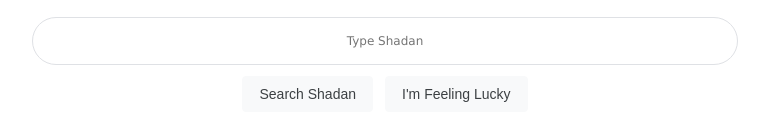
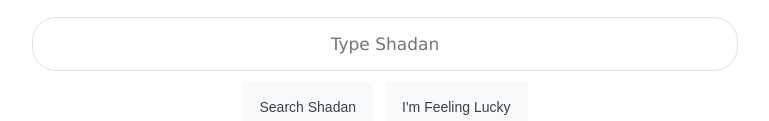
Before and after one commit to Athiqur-r/shadan143, a plain HTML site: page index.html in a window 1280 px wide. Shown: the part 653-774 px from the top of the page, without its empty margins (255-1024 px from the left). Drawn offline with Linux system fonts and the light colour scheme.

Commit message:
Update index.html

```diff
--- a/index.html
+++ b/index.html
@@ -17,12 +17,12 @@
             display:block;
             margin-left:auto;
             margin-right:auto;
-            height:44px;
+            height:50px;
             border:1px solid #dfe1e5;
             border-radius:24px;
             background:#fff;
             text-align:center;
-            font-size:12px;
+            font-size:17px;
             font-weight:lighter;
             font-family:verdana;
         }
@@ -39,7 +39,7 @@
             margin: 11px 4px;
             padding: 0 16px;
             line-height: 27px;
-            height: 36px;
+            height: 50px;
             min-width: 54px;
             text-align: center;
             cursor: pointer;
@@ -56,7 +56,7 @@
                 margin: 11px 4px;
                 padding: 0 16px;
                 line-height: 27px;
-                height: 36px;
+                height: 50px;
                 min-width: 54px;
                 text-align: center;
                 cursor: pointer;
```
